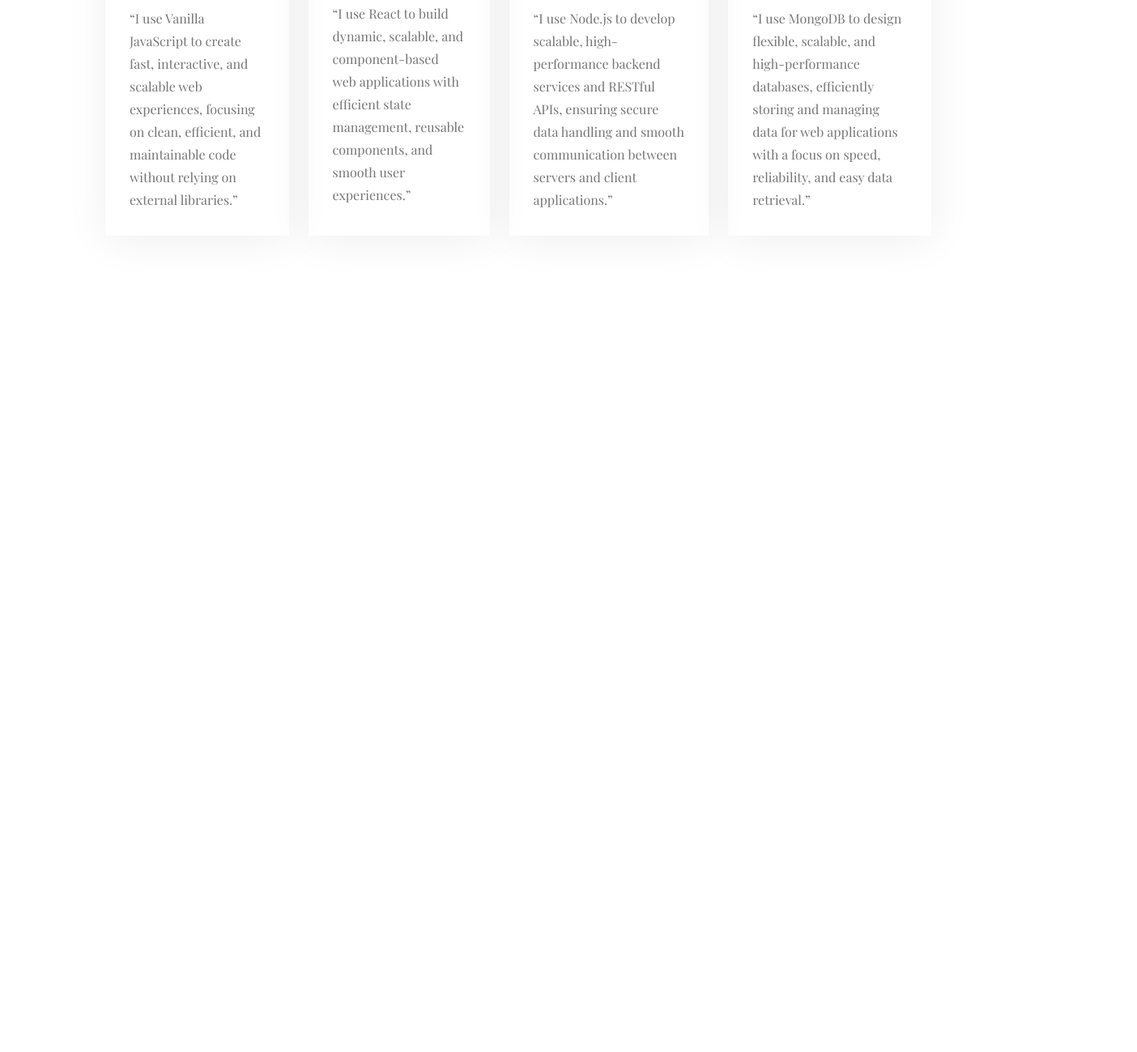
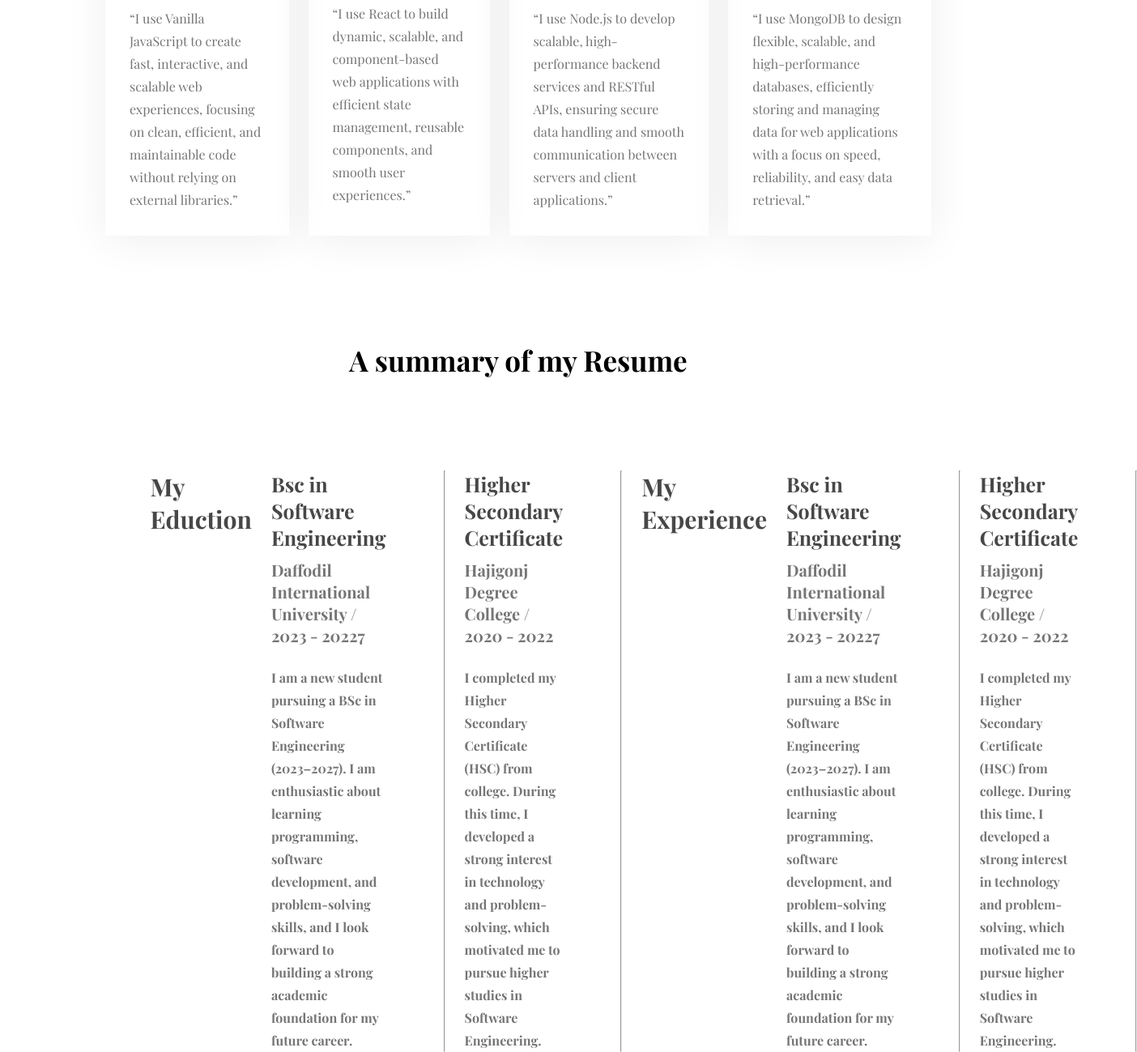
Before and after one commit to ashim200288/portfolio_milestone, a plain HTML site: page index.html in a window 1280 px wide. Shown: the part 1973-3272 px from the top of the page at 81% size, 1404 px wide, since content can reach past the window. Before the commit the page ends 2394 px from the top, so only its background shows below. Drawn offline with nearby package versions, Linux system fonts and the light colour scheme; a web font is replaced by a local one.

Commit message:
This is the first saved version of the project

```diff
--- a/index.html
+++ b/index.html
@@ -97,5 +97,41 @@
 
     </section>
 
+    <section id="resume">
+        <div class="section-heading">
+            <h2>A summary of my Resume</h2>
+        </div>
+        <div class="resume-container">
+            <h2 class="section-title">My Eduction</h2>
+           <div class="resume-card">
+                    <h3 class="card-title">Bsc in Software Engineering</h3>
+                    <p class="card-info">Daffodil International University / 2023 - 20227</p>
+                    <p class="card-text">I am a new student pursuing a BSc in Software Engineering (2023–2027). I am enthusiastic about learning programming, software development, and problem-solving skills, and I look forward to building a strong academic foundation for my future career.</p>
+                </div>
+                <hr>
+                 <div class="resume-card">
+                    <h3 class="card-title">Higher Secondary Certificate</h3>
+                    <p class="card-info">Hajigonj Degree College / 2020 - 2022</p>
+                    <p class="card-text">I completed my Higher Secondary Certificate (HSC) from college. During this time, I developed a strong interest in technology and problem-solving, which motivated me to pursue higher studies in Software Engineering.</p>
+                </div>
+                <hr>
+
+                 <h2 class="section-title">My Experience</h2>
+           <div class="resume-card">
+                    <h3 class="card-title">Bsc in Software Engineering</h3>
+                    <p class="card-info">Daffodil International University / 2023 - 20227</p>
+                    <p class="card-text">I am a new student pursuing a BSc in Software Engineering (2023–2027). I am enthusiastic about learning programming, software development, and problem-solving skills, and I look forward to building a strong academic foundation for my future career.</p>
+                </div>
+                <hr>
+                 <div class="resume-card">
+                    <h3 class="card-title">Higher Secondary Certificate</h3>
+                    <p class="card-info">Hajigonj Degree College / 2020 - 2022</p>
+                    <p class="card-text">I completed my Higher Secondary Certificate (HSC) from college. During this time, I developed a strong interest in technology and problem-solving, which motivated me to pursue higher studies in Software Engineering.</p>
+                </div>
+                <hr>
+
+        </div>
+    </section>
+
 </body>
 </html>
--- a/styles/portfolio.css
+++ b/styles/portfolio.css
@@ -142,7 +142,7 @@
     gap: 24px;
 }
 
-#skills{
+#skills, resume{
     padding: 130px;
 }
 .skill-box .skill-card {
@@ -169,3 +169,42 @@
     line-height: 28px;
 
 }
+#resume .resume-container{
+        width: 71%;
+        margin: 1140px;
+        margin: 113px auto 0;
+        display: flex;
+        gap: 24px;
+}
+
+.resume-container .section-title{
+    color: #474747;
+    font-size: 30px;
+    margin-bottom: 30px;
+}
+.resume-card{
+    max-width: 511px;
+    margin-right: 47px;
+}
+.resume-card .card-title{
+    font-size: 25px;
+    font-weight: bold;
+    margin-bottom: 10px;
+    color: #474747;
+}
+.resume-container{
+    margin: 30px;
+}
+.resume-card .card-info{
+    font-size: 20px;
+    font-weight: bold;
+    margin-bottom: 25px;
+    color: #757575;
+}
+.resume-card .card-text{
+    font-size: 16px;
+    line-height: 28px;
+    font-weight: bold;
+
+    color: #757575;
+}
```
